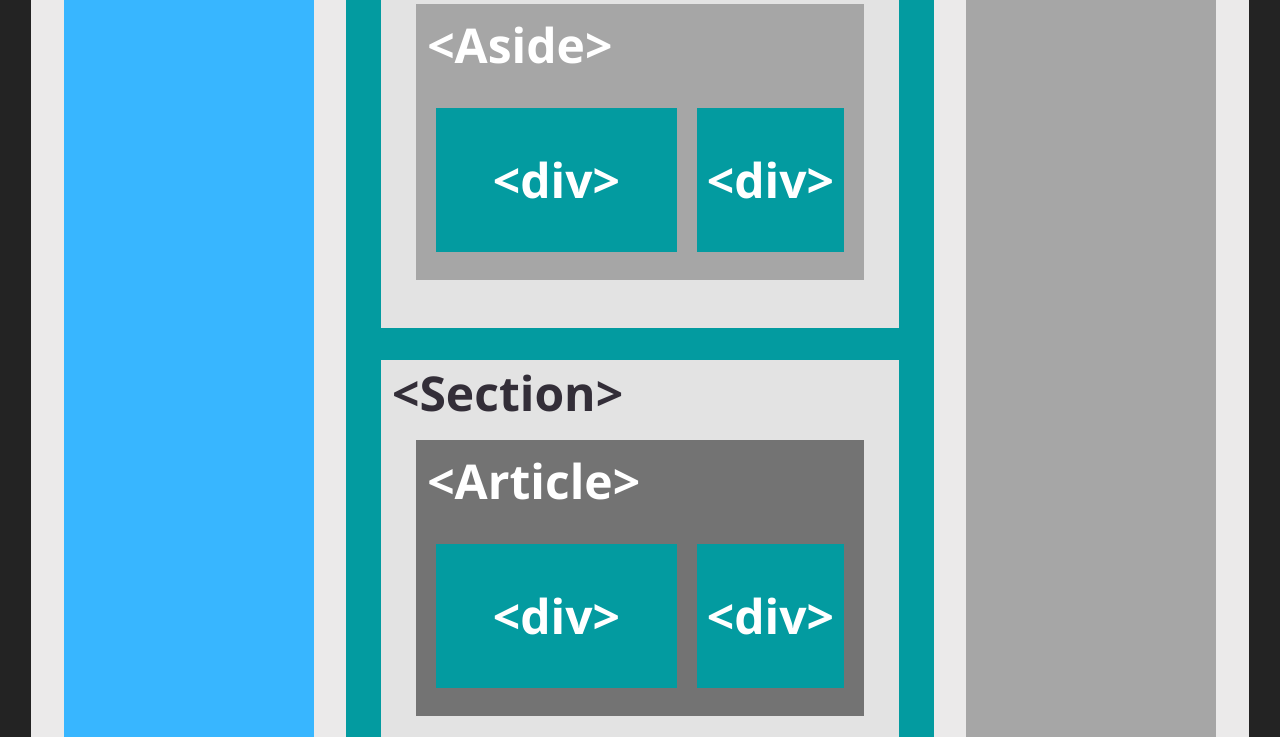
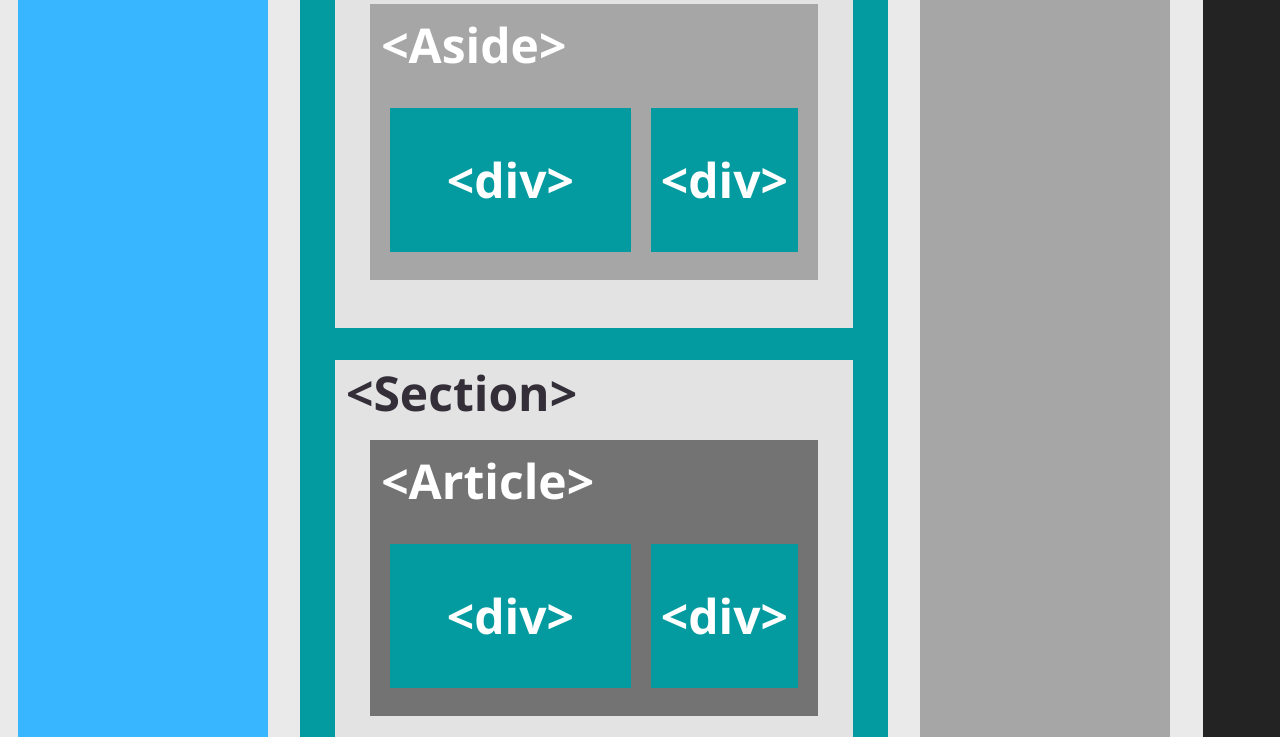
Before and after one commit to React-22810-CodoACodo/Clase-02.2-React, a plain HTML site: page index.html in a window 1280 px wide. Shown: the part 923-1660 px from the top of the page. Drawn offline with nearby package versions, Linux system fonts and the light colour scheme.

Commit message:
prueba max-width

```diff
--- a/css/style.css
+++ b/css/style.css
@@ -20,9 +20,8 @@ body {
     justify-content: center;
     align-items: center;
     /* min-height: 100vh; */
-    min-width: 1188px;
-    max-width: none;
-    max-height: none;
+    max-width: 1188px;
+
 
 }
 
```
